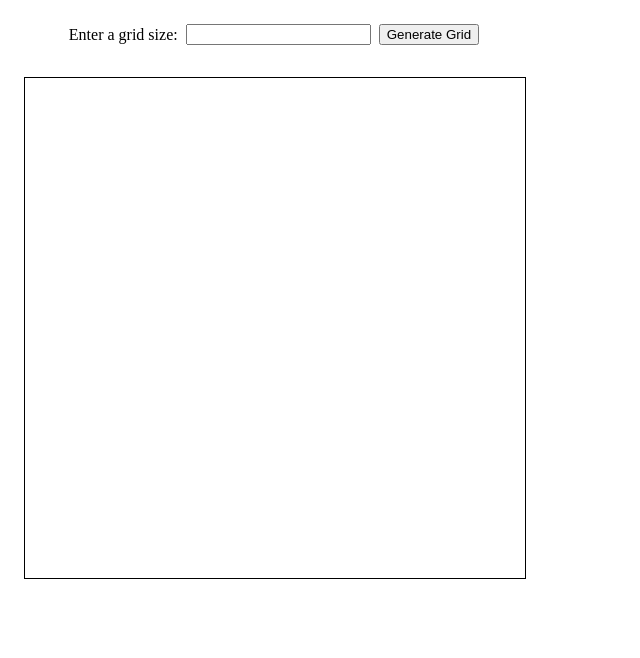
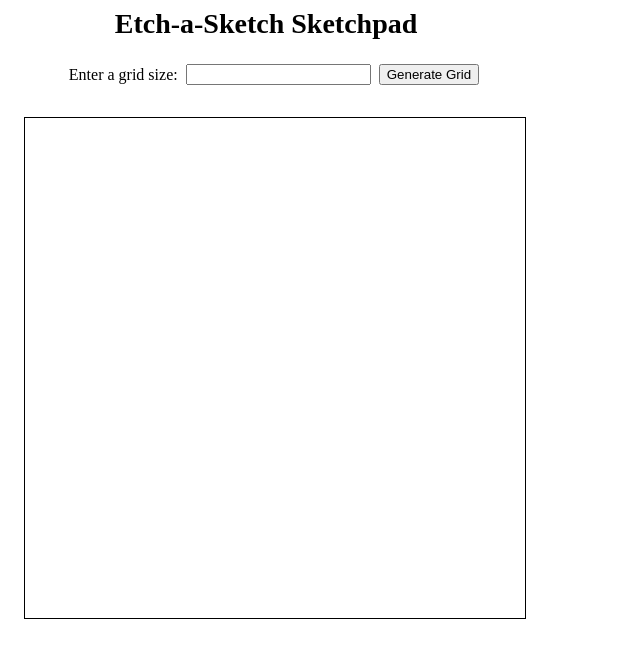
Before and after one commit to jasonho2/etch-a-sketch, a plain HTML site: page index.html in a window 1280 px wide. Shown: the whole page, without its empty margins (0-640 px from the left). Drawn offline with Linux system fonts and the light colour scheme.

Commit message:
Added page title to etch-a-sketch

```diff
--- a/javascript.js
+++ b/javascript.js
@@ -1,3 +1,9 @@
+// add Etch-a-Sketch title
+const pageTitle = document.createElement("div");
+pageTitle.textContent = "Etch-a-Sketch Sketchpad";
+pageTitle.id = "page-title";
+document.body.appendChild(pageTitle);
+
 // create input box to define grid size
 const inputLabel = document.createElement("label");
 inputLabel.textContent = "Enter a grid size: ";
--- a/style.css
+++ b/style.css
@@ -1,3 +1,13 @@
+/* Page title styling */
+#page-title {
+    text-align: center;
+    font-size: 28px;
+    font-weight: bold;
+    width: 100%; /* Full width */
+    max-width: 500px; /* Optional: Set a max size */
+    margin: 8px;
+}
+
 /* Header styling */
 #header {
     display: flex;
```
